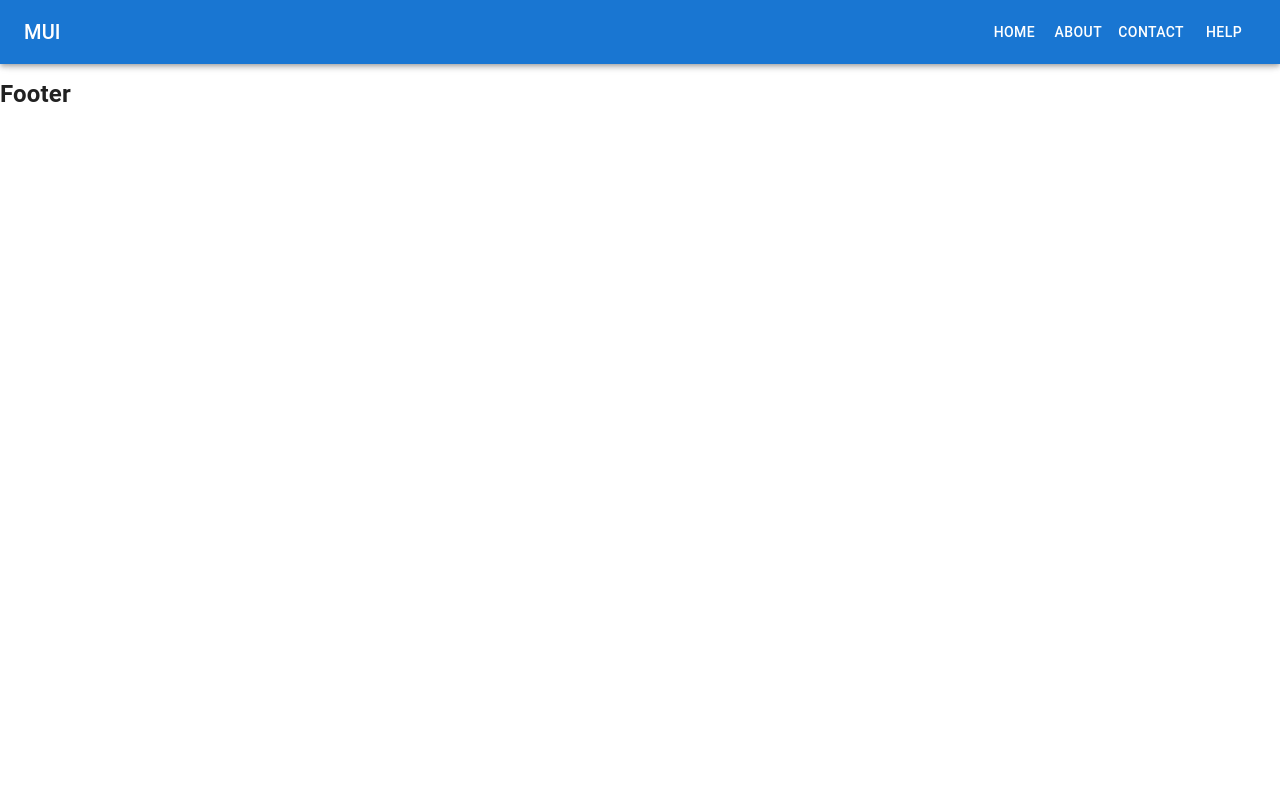
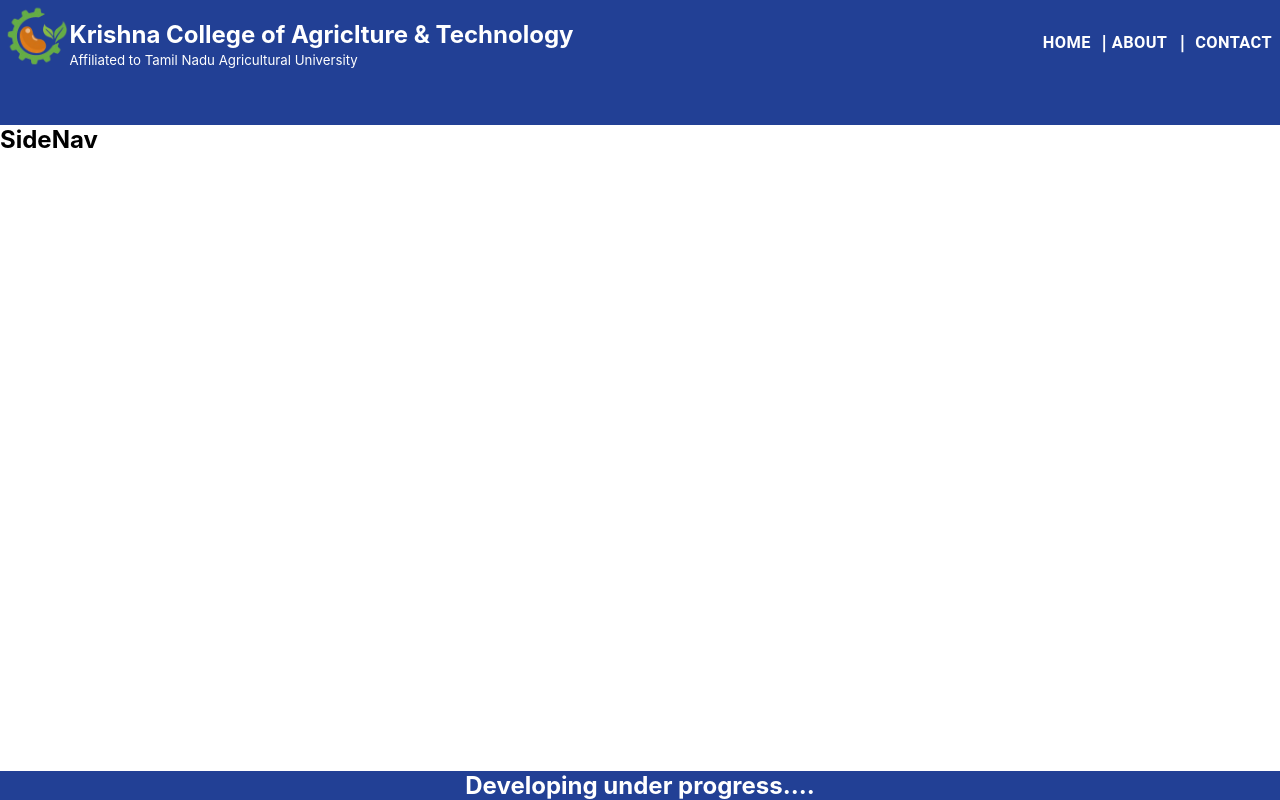
Before and after one commit to eLuckyan/KRISAT, a React (Create React App) app: page / in a window 1280 px wide. Built offline with nearby package versions, Linux system fonts and the light colour scheme.

Commit message:
Added content for header

```diff
--- a/src/App.css
+++ b/src/App.css
@@ -1,4 +1,8 @@
-.App {
+* {
+  margin: 0;
+  padding: 0;
+}
+/* .App {
   text-align: center;
 }
 
@@ -35,4 +39,4 @@
   to {
     transform: rotate(360deg);
   }
-}
+} */
--- /dev/null
+++ b/src/Assets/Icons/ClgIcon.jsx
@@ -0,0 +1,9 @@
+import clgIc from '../Images/logo/clgLogo.png'
+
+function ClgIcon() {
+    return <>
+        <img src={clgIc} alt="#" />
+    </>
+}
+
+export default ClgIcon
--- a/src/Layout/Footer/Footer.scss
+++ b/src/Layout/Footer/Footer.scss
@@ -0,0 +1,9 @@
+footer {
+    position: fixed;
+    left: 0;
+    bottom: 0;
+    width: 100%;
+    background-color: #224095;
+    color: white;
+    text-align: center;
+}
--- a/src/Layout/Footer/index.jsx
+++ b/src/Layout/Footer/index.jsx
@@ -5,7 +5,7 @@ const Footer = () => {
 
     return <>
         <footer>
-            <h2>Footer</h2>
+            <h2>Developing under progress....</h2>
         </footer>
     </>
 }
--- a/src/Layout/Header/Header.scss
+++ b/src/Layout/Header/Header.scss
@@ -0,0 +1,42 @@
+.header-toolbar{
+    background-color: #224095;
+    height: 125px;
+    color: white;
+    .header-top {
+        display: flex;
+        width: 100%;
+        .header-top-left {
+            display: flex;
+            width: 50%;
+            img {
+                height: 65px;
+                width: 65px;
+                padding: 0.5% 0 0 0.7%;
+            }
+            .header-college-name{
+                flex-direction: column;
+                h2{
+                    font-weight:700;
+                    padding-top: 4%;
+                }
+                h5 {
+                    font-weight: 400;
+                    padding-top: 0.5%;
+                }
+            }
+            .header-nav {
+                h3{
+                    padding-bottom: 3px;
+                }
+            }
+        }
+        .header-top-right {
+            width: 50%;
+            align-content: flex-end;
+            text-align: right;
+            h2 {
+                padding-left: 20%;
+            }
+        }
+    }
+}
--- a/src/Layout/Header/index.jsx
+++ b/src/Layout/Header/index.jsx
@@ -15,12 +15,26 @@ import MenuIcon from "@mui/icons-material/Menu";
 import Toolbar from "@mui/material/Toolbar";
 import Typography from "@mui/material/Typography";
 import Button from "@mui/material/Button";
+import { useNavigate } from "react-router-dom";
+import ClgIcon from "../../Assets/Icons/ClgIcon";
 
 const drawerWidth = 240;
-const navItems = ["Home", "About", "Contact","Help"];
+const navItems = ["Home", "About", "Contact"];
+const mainNav = {
+  "About Us": ["History", "About KRISAT", "Misson & Vision", "Board Members", "Governing Council", "From Principal Desk"],
+  "Admission":[""],
+  "Farming":["Animal Husbandry", "Organic Field", "Wet Land", "Orchard", "Garden Land", "Dry Land"],
+  "Academics":["Courses Offered", "Faculty", "Academic Calendar", "Class Timetable", "College Library", "Instructional Exam"],
+  "Academic Activities":["NSS Programs", "Crop Production", "Short Tour", "Outdoor Visit", "Field Classes", "All India Study Tour"],
+  "Life @ KRISAT": ["Hostel", "Sports Activities", "Culturals", "Grievance", "Infrastructure"],
+  "Facilities":["College View", "Insfrastructure", "Laboratory", "Observatory", "MI room", "Smart Class", "Exam Hall", "Cafeteria", "Gym", "Mess"],
+  "Nursery":["Indoor Planting", "Outdoor Planting", "Crotons", "Flower Plants", "Hanging & Creeper"],
+  "Rules & Regulations": ["Academic Rules", "College Rules", "Hostel Rules"]
+};
 const Header = (props) => {
   const { window } = props;
   const [mobileOpen, setMobileOpen] = React.useState(false);
+  const nav = useNavigate()
 
   const handleDrawerToggle = () => {
     setMobileOpen((prevState) => !prevState);
@@ -28,14 +42,14 @@ const Header = (props) => {
 
   const drawer = (
     <Box onClick={handleDrawerToggle} sx={{ textAlign: "center" }}>
-      <Typography variant="h6" sx={{ my: 2 }}>
-        MUI
+      <Typography variant="h6" sx={{ my: 2 }} onClick={()=>nav("/")}>
+          Krishna College of Agriculture & Technology
       </Typography>
       <Divider />
       <List>
         {navItems.map((item) => (
-          <ListItem key={item} disablePadding>
-            <ListItemButton sx={{ textAlign: "center" }}>
+          <ListItem key={item} disablePadding >
+            <ListItemButton sx={{ textAlign: "center" }} onClick={()=>nav(`${item}`)}>
               <ListItemText primary={item} />
             </ListItemButton>
           </ListItem>
@@ -49,11 +63,31 @@ const Header = (props) => {
 
   return (
     <>
-      <header>
-        <Box sx={{ display: "flex" }}>
+      <header className="header-toolbar">
+        <div className="header-top">
+          <span className="header-top-left">
+            <ClgIcon />
+            <span className="header-college-name">
+              <h2>Krishna College of Agriclture & Technology</h2>
+              <h5>Affiliated to Tamil Nadu Agricultural University</h5>
+            </span>
+          </span>
+            <span className="header-top-right">
+            {navItems.map((item, index) => (
+              <Button key={item} sx={{ color: "#fff" }} onClick={()=>nav(`${item}`)} className="header-nav">
+                    <h3> {item}</h3>
+                    {(navItems.length - 1 > index) && <h2>|</h2>}
+                  </Button>
+                ))}
+            </span>
+        </div>
+        <div className="header-bottom">
+
+        </div>
+        {/* <Box sx={{ display: "flex" }}>
           <CssBaseline />
           <AppBar component="nav">
-            <Toolbar>
+            <Toolbar className="header-toolbar">
               <IconButton
                 color="inherit"
                 aria-label="open drawer"
@@ -63,16 +97,18 @@ const Header = (props) => {
               >
                 <MenuIcon />
               </IconButton>
+              <ClgIcon />
               <Typography
                 variant="h6"
                 component="div"
                 sx={{ flexGrow: 1, display: { xs: "none", sm: "block" } }}
+                onClick={()=>nav("/")}
               >
-                MUI
+                Krishna College of Agriculture & Technology
               </Typography>
               <Box sx={{ display: { xs: "none", sm: "block" } }}>
                 {navItems.map((item) => (
-                  <Button key={item} sx={{ color: "#fff" }}>
+                  <Button key={item} sx={{ color: "#fff" }} onClick={()=>nav(`${item}`)}>
                     {item}
                   </Button>
                 ))}
@@ -99,7 +135,7 @@ const Header = (props) => {
               {drawer}
             </Drawer>
           </nav>
-        </Box>
+        </Box> */}
       </header>
     </>
   );
```
Also changed, not shown: src/Assets/Images/logo/clgLogo.png (added).
